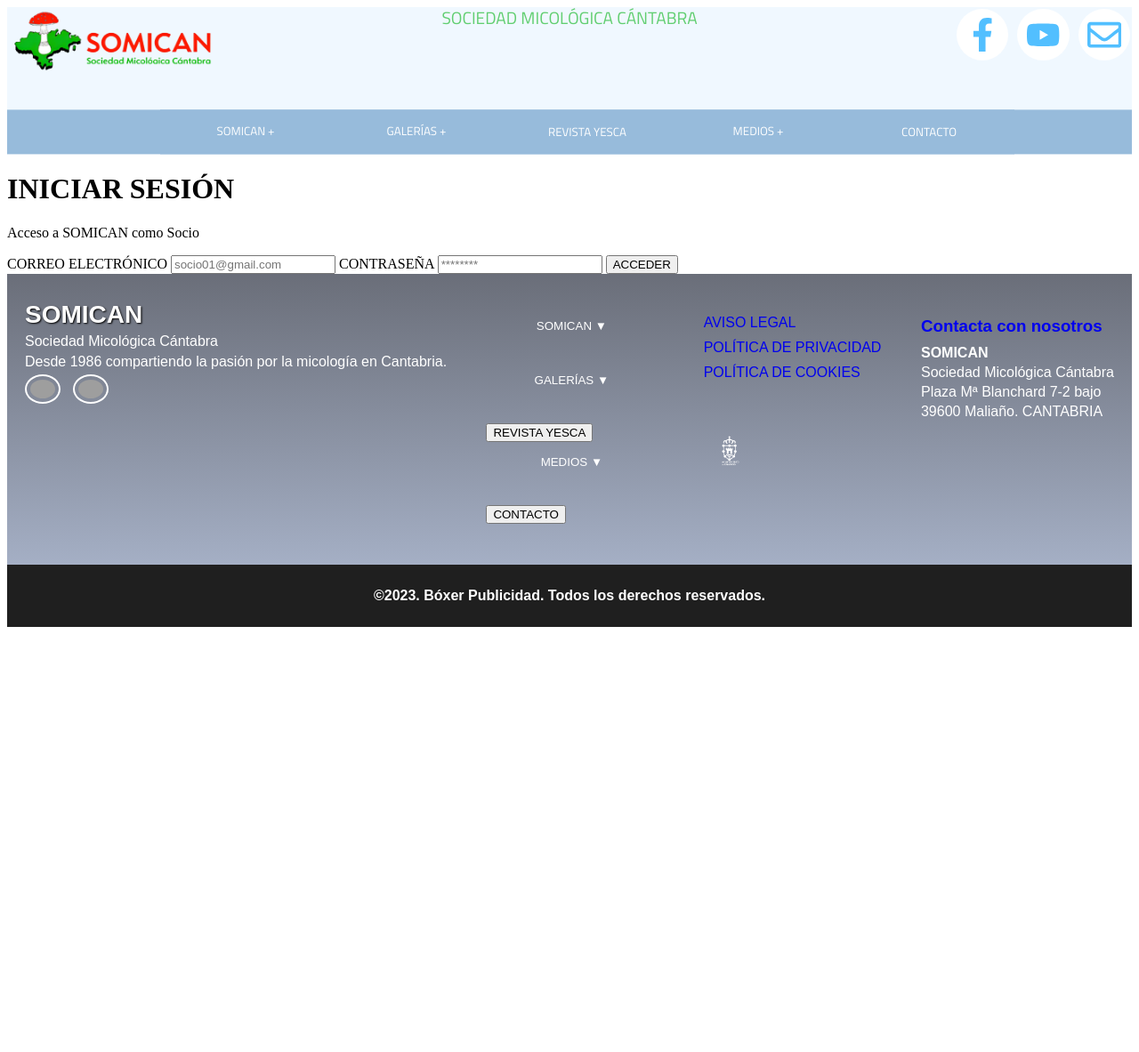
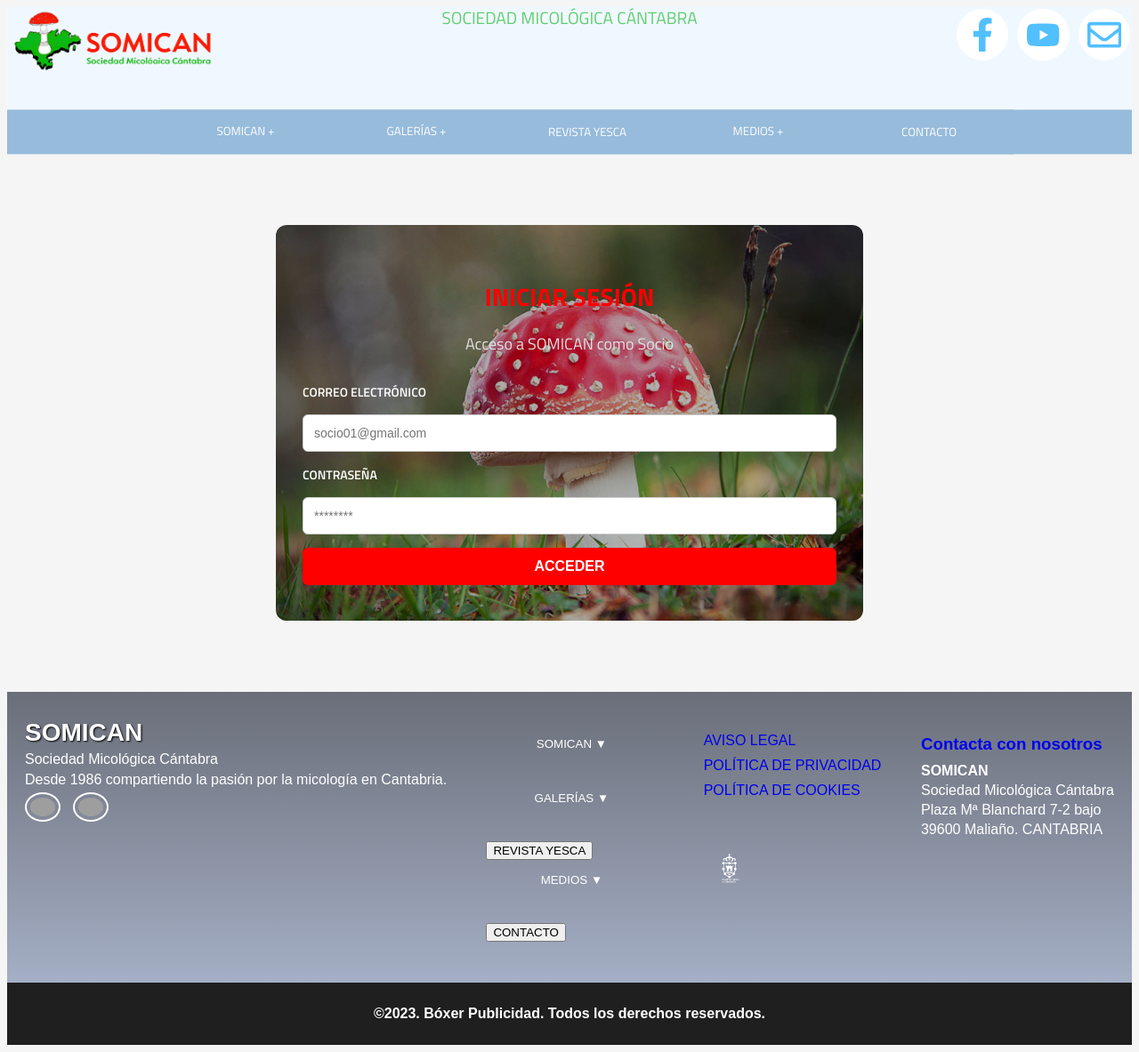
Before and after one commit to DanielAsenov43/retosomican, a PHP site: page /Pages/AccesoSocio.html in a window 1280 px wide. Shown: the whole page at 89% size. Before the commit the page ends 705 px from the top, so only its background shows below. Run offline with PHP 8.4, Linux system fonts and the light colour scheme; grey boxes are pictures that could not be loaded.

Commit message:
Acceso socio css

```diff
--- a/Pages/AccesoSocio.html
+++ b/Pages/AccesoSocio.html
@@ -7,6 +7,7 @@
   <title>Acceso a Socios - SOMICAN</title>
   <link rel="stylesheet" href="../Styles/header.css" />
   <link rel="stylesheet" href="../Styles/footer.css" />
+  <link rel="stylesheet" href="../Styles/AccesoSocios.css"
   <!-- Fuente de google: Titillium Web -->
   <link rel="preconnect" href="https://fonts.googleapis.com" />
   <link rel="preconnect" href="https://fonts.gstatic.com" crossorigin />
--- a/Styles/AccesoSocios.css
+++ b/Styles/AccesoSocios.css
@@ -1,62 +1,67 @@
 body {
-    margin: 0;
-    font-family: 'Arial', sans-serif;
-    display: flex;
-    justify-content: center;
-    align-items: center;
-    color: rgb(0, 0, 0);
-
-        .login-container{
-            background: rgba(0, 0, 0, 0.6);
-            padding: 30px 40px;
-            border-radius: 10px;
-            max-width: 400px;
-            width: 100%;
-            box-shadow: 0 0 15px rgba(0,0,0,0.5);
-        }
-        .h1 {
-            margin-top: 0;
-            color: #ff4d4d;
-            font-size: 28px;
-            text-transform: uppercase;
+  font-family: 'Titillium Web', sans-serif;
+  background-color: #f5f5f5;
 }
 
-        .subtitulo {
-            margin-bottom: 20px;
-            font-size: 16px;
+.login-container {
+  max-width: 600px;
+  margin: 80px auto;
+  padding: 40px 30px;
+  border-radius: 12px;
+  text-align: center;
+
+  background-image: url(../Images/seta.jpg);
+  background-color: rgba(0, 0, 0, 0.30); /* Fondo oscuro con 70% transparencia */
+  background-size: cover;
+  background-position: center;
+  background-blend-mode: overlay; /* Mezcla la imagen y el color */
 }
 
-        .form {
+.login-container h1 {
+  font-size: 28px;
+  color: red;
+  margin-bottom: 10px;
+}
+
+.login-container .subtitulo {
+  font-size: 18px;
+  color: #e0e0e0;
+  margin-bottom: 30px;
+}
+
+.login-container form {
   display: flex;
   flex-direction: column;
+  gap: 15px;
 }
 
-        .label {
-            font-size: 12px;
-            margin: 10px 0 5px;
-            font-weight: bold;
+.login-container label {
+  text-align: left;
+  font-weight: 600;
+  font-size: 14px;
+  color: #fff;
 }
 
-        .input {
-            padding: 10px;
-            border: none;
-            border-radius: 4px;
-            margin-bottom: 10px;
+.login-container input {
+  padding: 12px;
+  border: 1px solid #ccc;
+  border-radius: 6px;
   font-size: 14px;
+  transition: border-color 0.3s;
 }
 
-        .button {
-            background-color: #ff4d4d;
+.login-container button[type="submit"] {
+  padding: 12px;
+  background-color: red;
   color: white;
-            padding: 12px;
   border: none;
-            border-radius: 4px;
+  border-radius: 6px;
+  font-weight: 600;
   font-size: 16px;
   cursor: pointer;
-            text-transform: uppercase;
+  transition: background-color 0.3s;
 }
 
-        .button:hover {
-            background-color: #e64040;
+.login-container button[type="submit"]:hover {
+  background-color: #0056b3;
 }
-  }
```
Lines whose indentation alone changed are shown as unchanged.
